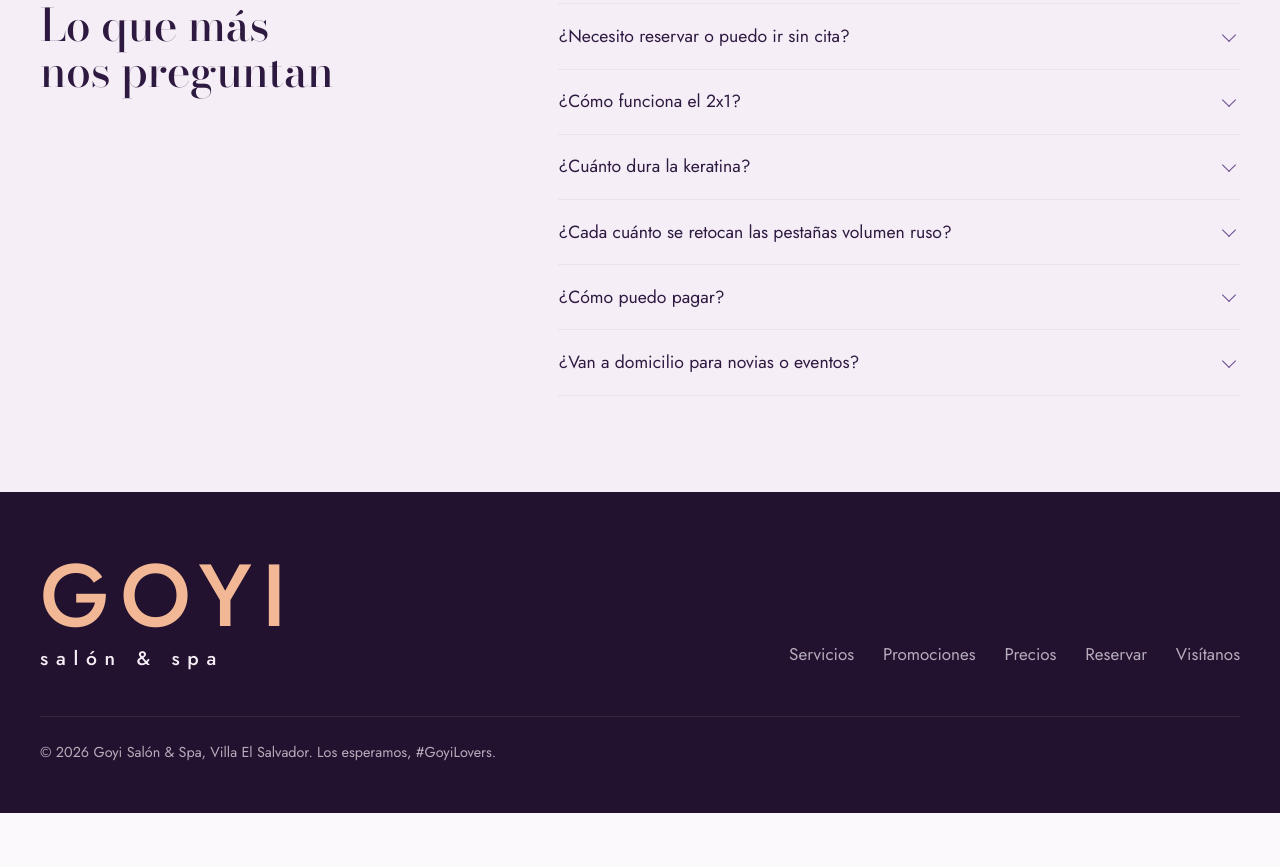
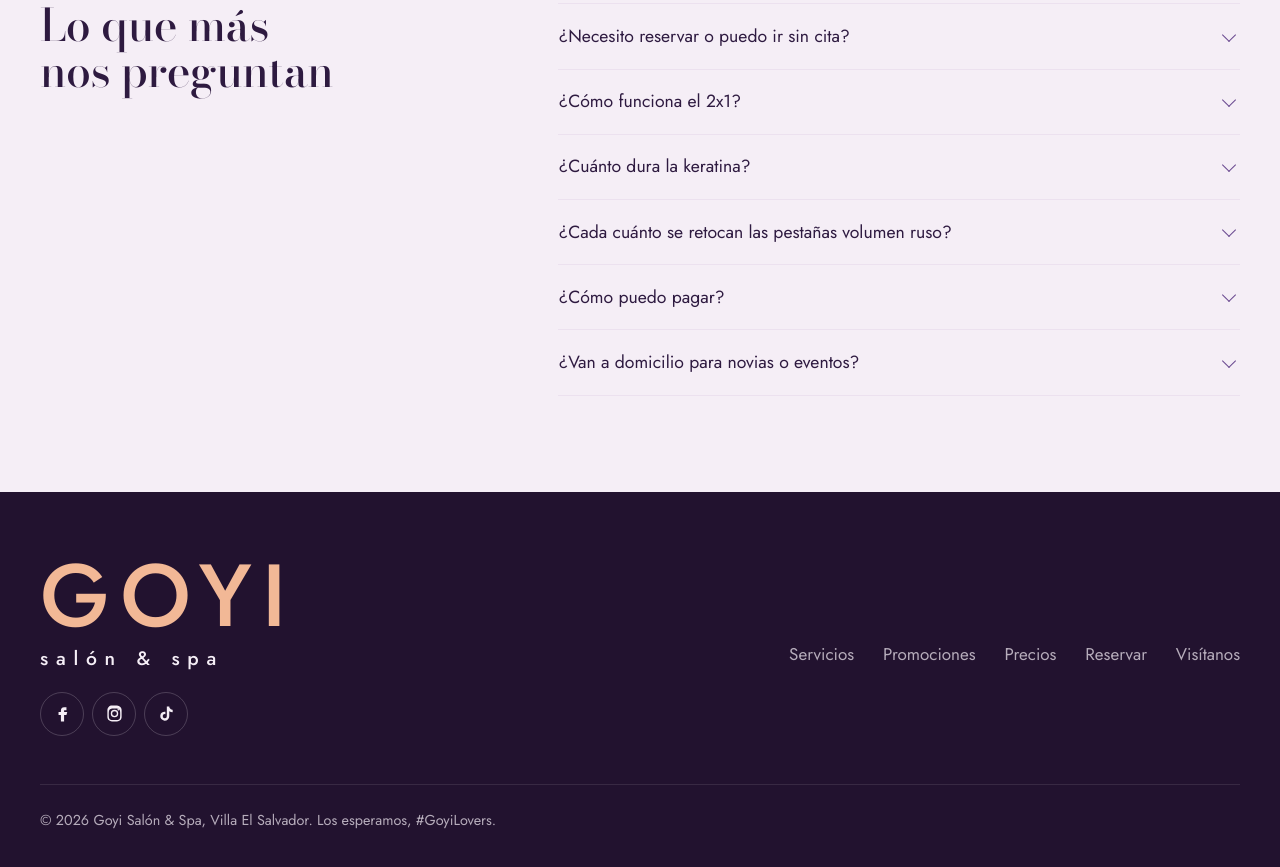
Before and after one commit to ArnoldZamoratec/Goyi_salon, a plain HTML site: page index.html in a window 1280 px wide. Shown: the part 6080-6947 px from the top of the page. Before the commit the page ends 6893 px from the top, so only its background shows below. Drawn offline with nearby package versions, Linux system fonts and the light colour scheme.

Commit message:
Actualizar enlaces de Facebook e Instagram y mostrarlos en el pie de página
Co-Authored-By: Claude Opus 5.5 <noreply@anthropic.com>

```diff
--- a/index.html
+++ b/index.html
@@ -44,7 +44,7 @@
       {"@type": "OpeningHoursSpecification", "dayOfWeek": ["Monday","Tuesday","Wednesday","Thursday","Friday","Saturday"], "opens": "09:00", "closes": "20:00"},
       {"@type": "OpeningHoursSpecification", "dayOfWeek": "Sunday", "opens": "09:00", "closes": "14:00"}
     ],
-    "sameAs": ["https://www.facebook.com/goyisalonyspa", "https://www.instagram.com/goyisalonyspa"]
+    "sameAs": ["https://www.facebook.com/Goyisalonspa/", "https://www.instagram.com/goyisalonyspa/"]
   }
   </script>
 </head>
@@ -379,10 +379,10 @@
             <a href="tel:+51986151032" class="link">Llamar al 986 151 032</a>
           </div>
           <div class="socials">
-            <a href="https://www.facebook.com/goyisalonyspa" target="_blank" rel="noopener" aria-label="Facebook">
+            <a href="https://www.facebook.com/Goyisalonspa/" target="_blank" rel="noopener" aria-label="Facebook">
               <svg viewBox="0 0 24 24" aria-hidden="true"><path d="M14 8h3V4h-3c-2.8 0-4 1.7-4 4.3V10H7v4h3v8h4v-8h3l1-4h-4V8.6c0-.4.3-.6.6-.6z"/></svg>
             </a>
-            <a href="https://www.instagram.com/goyisalonyspa" target="_blank" rel="noopener" aria-label="Instagram">
+            <a href="https://www.instagram.com/goyisalonyspa/" target="_blank" rel="noopener" aria-label="Instagram">
               <svg viewBox="0 0 24 24" aria-hidden="true"><path d="M12 7.3a4.7 4.7 0 1 0 0 9.4 4.7 4.7 0 0 0 0-9.4zm0 7.7a3 3 0 1 1 0-6 3 3 0 0 1 0 6zm6-7.9a1.1 1.1 0 1 1-2.2 0 1.1 1.1 0 0 1 2.2 0zM21 8c0-1.7-.5-3.1-1.6-4.2S16.9 2.1 15.2 2H8.8C7.1 2.1 5.7 2.6 4.6 3.7S3 6.3 3 8v8c0 1.7.5 3.1 1.6 4.2s2.6 1.7 4.2 1.8h6.4c1.7-.1 3.1-.6 4.2-1.8 1.1-1.1 1.6-2.5 1.6-4.2V8zm-2.2 9.9a3.3 3.3 0 0 1-1.9 1.9c-1.3.5-4.4.4-4.9.4s-3.6.1-4.9-.4a3.3 3.3 0 0 1-1.9-1.9c-.5-1.3-.4-4.4-.4-4.9s-.1-3.6.4-4.9a3.3 3.3 0 0 1 1.9-1.9c1.3-.5 4.4-.4 4.9-.4s3.6-.1 4.9.4a3.3 3.3 0 0 1 1.9 1.9c.5 1.3.4 4.4.4 4.9s.1 3.6-.4 4.9z"/></svg>
             </a>
             <a href="https://www.tiktok.com/@goyisalonyspa" target="_blank" rel="noopener" aria-label="TikTok">
@@ -437,6 +437,17 @@
         <a href="#reservar">Reservar</a>
         <a href="#visitanos">Visítanos</a>
       </nav>
+      <div class="socials socials--dark">
+            <a href="https://www.facebook.com/Goyisalonspa/" target="_blank" rel="noopener" aria-label="Facebook">
+              <svg viewBox="0 0 24 24" aria-hidden="true"><path d="M14 8h3V4h-3c-2.8 0-4 1.7-4 4.3V10H7v4h3v8h4v-8h3l1-4h-4V8.6c0-.4.3-.6.6-.6z"/></svg>
+            </a>
+            <a href="https://www.instagram.com/goyisalonyspa/" target="_blank" rel="noopener" aria-label="Instagram">
+              <svg viewBox="0 0 24 24" aria-hidden="true"><path d="M12 7.3a4.7 4.7 0 1 0 0 9.4 4.7 4.7 0 0 0 0-9.4zm0 7.7a3 3 0 1 1 0-6 3 3 0 0 1 0 6zm6-7.9a1.1 1.1 0 1 1-2.2 0 1.1 1.1 0 0 1 2.2 0zM21 8c0-1.7-.5-3.1-1.6-4.2S16.9 2.1 15.2 2H8.8C7.1 2.1 5.7 2.6 4.6 3.7S3 6.3 3 8v8c0 1.7.5 3.1 1.6 4.2s2.6 1.7 4.2 1.8h6.4c1.7-.1 3.1-.6 4.2-1.8 1.1-1.1 1.6-2.5 1.6-4.2V8zm-2.2 9.9a3.3 3.3 0 0 1-1.9 1.9c-1.3.5-4.4.4-4.9.4s-3.6.1-4.9-.4a3.3 3.3 0 0 1-1.9-1.9c-.5-1.3-.4-4.4-.4-4.9s-.1-3.6.4-4.9a3.3 3.3 0 0 1 1.9-1.9c1.3-.5 4.4-.4 4.9-.4s3.6-.1 4.9.4a3.3 3.3 0 0 1 1.9 1.9c.5 1.3.4 4.4.4 4.9s.1 3.6-.4 4.9z"/></svg>
+            </a>
+            <a href="https://www.tiktok.com/@goyisalonyspa" target="_blank" rel="noopener" aria-label="TikTok">
+              <svg viewBox="0 0 24 24" aria-hidden="true"><path d="M16.6 5.8A4.3 4.3 0 0 1 15.5 3h-3.1v12.4a2.6 2.6 0 1 1-1.8-2.5V9.7a5.7 5.7 0 1 0 4.9 5.7V9a7.4 7.4 0 0 0 4.3 1.4V7.3s-1.9.1-3.2-1.5z"/></svg>
+            </a>
+          </div>
       <p class="footer__copy">© <span id="year"></span> Goyi Salón &amp; Spa, Villa El Salvador. Los esperamos, #GoyiLovers.</p>
     </div>
   </footer>
--- a/styles.css
+++ b/styles.css
@@ -451,3 +451,10 @@ address { font-style: normal; }
   .phones > div { grid-template-columns: 5.5rem 1fr; }
   .rail { grid-auto-columns: 72%; }
 }
+
+/* Redes en el pie de página */
+.footer .socials { grid-column: 1 / -1; }
+.socials--dark a { background: transparent; border-color: rgba(245, 238, 246, .2); }
+.socials--dark svg { fill: var(--mist); }
+.socials--dark a:hover { background: var(--peach); }
+.socials--dark a:hover svg { fill: var(--plum); }
```
